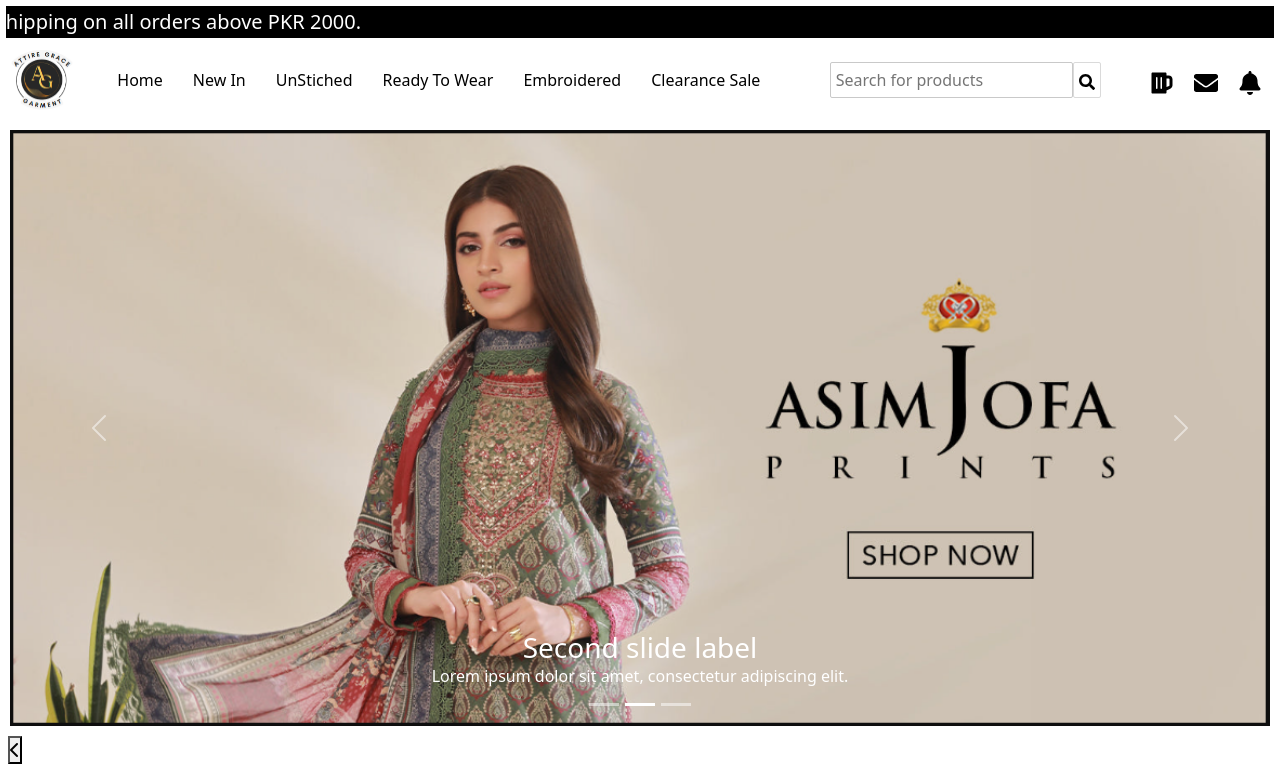
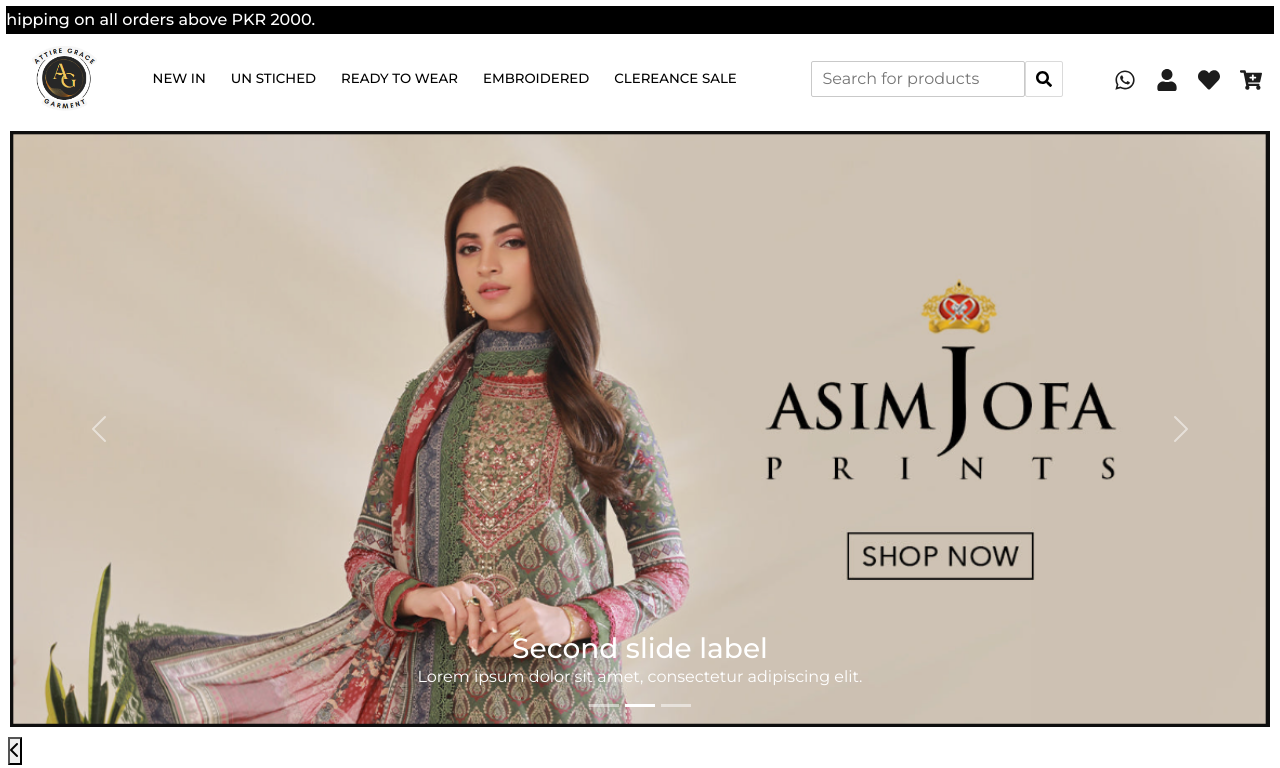
Before and after one commit to khansa-020/AG-garment-project, a React (Create React App) app: page / in a window 1280 px wide. Shown: the top 768 px of the page. Built offline with nearby package versions, Linux system fonts and the light colour scheme.

Commit message:
next commit

```diff
--- a/package.json
+++ b/package.json
@@ -3,7 +3,6 @@
   "version": "0.1.0",
   "private": true,
   "dependencies": {
-
     "@fortawesome/fontawesome-free": "^6.4.0",
     "@testing-library/jest-dom": "^5.16.5",
     "@testing-library/react": "^13.4.0",
@@ -17,6 +16,7 @@
     "react-scripts": "5.0.1",
     "react-slick": "^0.29.0",
     "slick-carousel": "^1.8.1",
+    "typeface-montserrat": "^1.1.13",
     "web-vitals": "^2.1.4"
   },
   "scripts": {
--- a/src/Components/Header.css
+++ b/src/Components/Header.css
@@ -3,6 +3,7 @@
 body, h1, h2, h3, h4, h5, h6, p, ul, li {
     margin: 0;
     padding: 0;
+    font-family: 'Montserrat', sans-serif;
 
   }
 
@@ -47,8 +48,9 @@
 
   /* Style the logo */
   .logo img {
-    width: 70px;
-    height: 60px;
+    width: 75px;
+    height: 65px;
+    margin-left: 20px;
   }
 
   /* Style the brand name */
@@ -60,14 +62,14 @@
 
   /* Style the search input and button */
   .search input {
-    padding: 5px;
+    padding: 5px 10px;
     border:1px solid;
     border-color: #c9c9c9;
     border-radius: 2px;
   }
 
   .search button {
-    padding: 5px;
+    padding: 5px 10px;
     border-radius: 2px;
     border: 1px solid;
     border-color: #dadada;
@@ -82,10 +84,14 @@
   .list ul {
     list-style: none;
     display: flex;
+    font-family: 'Montserrat', sans-serif;
+    font-size:smaller;
+    font-style: normal;
+    font-weight: 500;
   }
 
   .list li {
-    margin-right: 30px;
+    margin-right: 25px;
   }
 
   .list li a {
@@ -99,10 +105,10 @@
   }
 
   .icons a {
-    margin-left: 10px;
-    color: #000000;
+    margin-left: 1px;
+    color: #1c1c1c;
     text-decoration: none;
-    font-size: 24px;
+    font-size: 22px;
   }
 
   /* Add some spacing between the icons */
--- a/src/Components/Header.js
+++ b/src/Components/Header.js
@@ -1,8 +1,10 @@
 import React from 'react';
 import { Link } from 'react-router-dom';
-import './Header.css'
-import { FaBeer, FaEnvelope, FaBell, FaSearch } from 'react-icons/fa';
-import logo from  '../Images/logo.png'
+import './Header.css';
+import { FaUser, FaSearch, FaHeart, FaWhatsapp, FaCartPlus } from 'react-icons/fa';
+import logo from  '../Images/logo.png';
+import 'typeface-montserrat';
+
 
 const Header = () => {
   return (
@@ -10,7 +12,7 @@
 
       <div className="marquee-container">
       <div className="marquee-content">
-        <h5>Free shipping on all orders above PKR 2000.</h5>
+        <h6>Free shipping on all orders above PKR 2000.</h6>
       </div>
     </div>
 
@@ -22,12 +24,12 @@
 
         <div className="list">
           <ul>
-            <li><Link to="/">Home</Link></li>
-             <li><Link to="/NewIn">New In</Link></li>
-            <li><Link to="/Unstiched">UnStiched</Link></li>
-            <li><Link to="/ReadyToWear">Ready To Wear</Link></li>
-            <li><Link to="/Embroidered"> Embroidered</Link></li>
-            <li><Link to="/Sale"> Clearance Sale</Link></li>
+            {/* <li><Link to="/">HOME</Link></li> */}
+             <li><Link to="/NewIn">NEW IN</Link></li>
+            <li><Link to="/Unstiched">UN STICHED</Link></li>
+            <li><Link to="/ReadyToWear">READY TO WEAR</Link></li>
+            <li><Link to="/Embroidered"> EMBROIDERED</Link></li>
+            <li><Link to="/Sale"> CLEREANCE SALE</Link></li>
 
           </ul>
         </div>
@@ -41,9 +43,10 @@
 
 
         <div className="icons">
-          <Link to="#"><FaBeer /></Link>
-          <Link to="#"><FaEnvelope /></Link>
-          <Link to="#"><FaBell /></Link>
+        <Link to="#"><FaWhatsapp /></Link>
+          <Link to="#"><FaUser/></Link>
+          <Link to="#"><FaHeart /></Link>
+          <Link to="#"><FaCartPlus/></Link>
         </div>
       </nav>
     </div>
```
Also changed, not shown: 1 other file (tests, documents, lock files or other folders).
